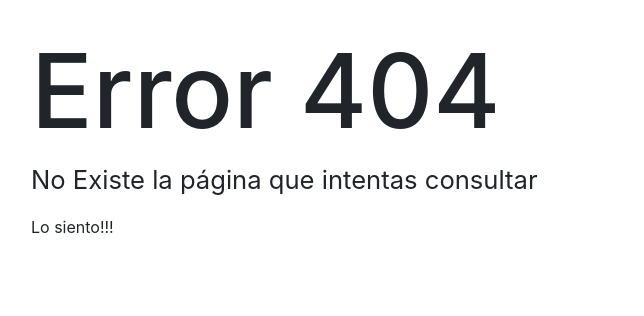
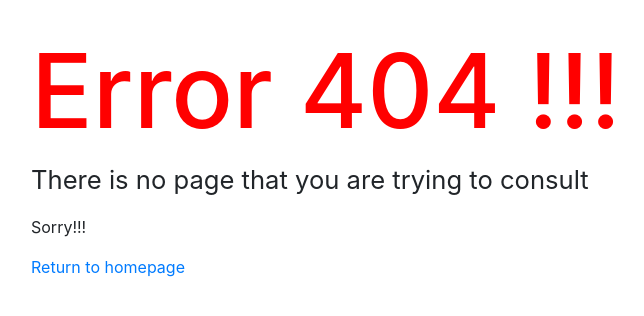
Before and after one commit to carlosnp/coreviews, a Django app: template dashboard/templates/404.html in a window 1280 px wide. Shown: the part 56-372 px from the top of the page, without its empty margins (309-953 px from the left). Run offline with Django 3.2, Linux system fonts and the light colour scheme; the template is opened without the code that fills it, so the values that code supplies are empty; some libraries are stand-ins or nearby versions.

Commit message:
ajustes en la pagina 404

```diff
--- a/coreviews/urls.py
+++ b/coreviews/urls.py
@@ -13,6 +13,7 @@ Including another URLconf
     1. Import the include() function: from django.urls import include, path
     2. Add a URL to urlpatterns:  path('blog/', include('blog.urls'))
 """
+import django
 from django.contrib import admin
 from django.urls import path, include
 # Static files
@@ -24,7 +25,9 @@ from django.conf.urls.i18n import i18n_patterns
 
 urlpatterns = i18n_patterns(
     path('admin/', admin.site.urls),
+    path('i18n/', include('django.conf.urls.i18n')),
     path('', include('dashboard.urls', namespace="dashboards")),
+    path('404/',  django.views.defaults.page_not_found, kwargs={'exception': Exception('Page Not Found!')},name='Error404'),
 )
 
 urlpatterns += staticfiles_urlpatterns()
--- a/dashboard/templates/404.html
+++ b/dashboard/templates/404.html
@@ -1,16 +1,17 @@
 {% extends "base.html" %}
+{% load i18n %}
 
 {% block title %} Error 404 {% endblock %}
 
 {% block content %}
 	<div style="margin: 10px auto; padding: 20px; width: 50%;">
-    	<h1 style="font-size: 8vw;">Error 404</h1>
+    	<h1 style="font-size: 8vw;color:red;">Error 404 !!!</h1>
     	{% if detail_comment %}
     		<p style="font-size: 2vw; color: blue;"> {{ detail_comment }}</p>
     	{% else %}
-    		<p style="font-size: 2vw;">No Existe la página que intentas consultar</p>
+    		<p style="font-size: 2vw;"> {% trans 'There is no page that you are trying to consult' %} </p>
     	{% endif %}
-    	<p>Lo siento!!!</p>
-    	<!-- <a href="{% url 'home' %}">Volver al inicio</a> -->
+    	<p> {% trans 'Sorry' %}!!!</p>
+    	<a href="{% url 'dashboards:home' %}"> {% trans 'Return to homepage' %} </a>
 	</div>
 {% endblock content %}
```
Also changed, not shown: locale/es/LC_MESSAGES/django.po, 1 other file.
